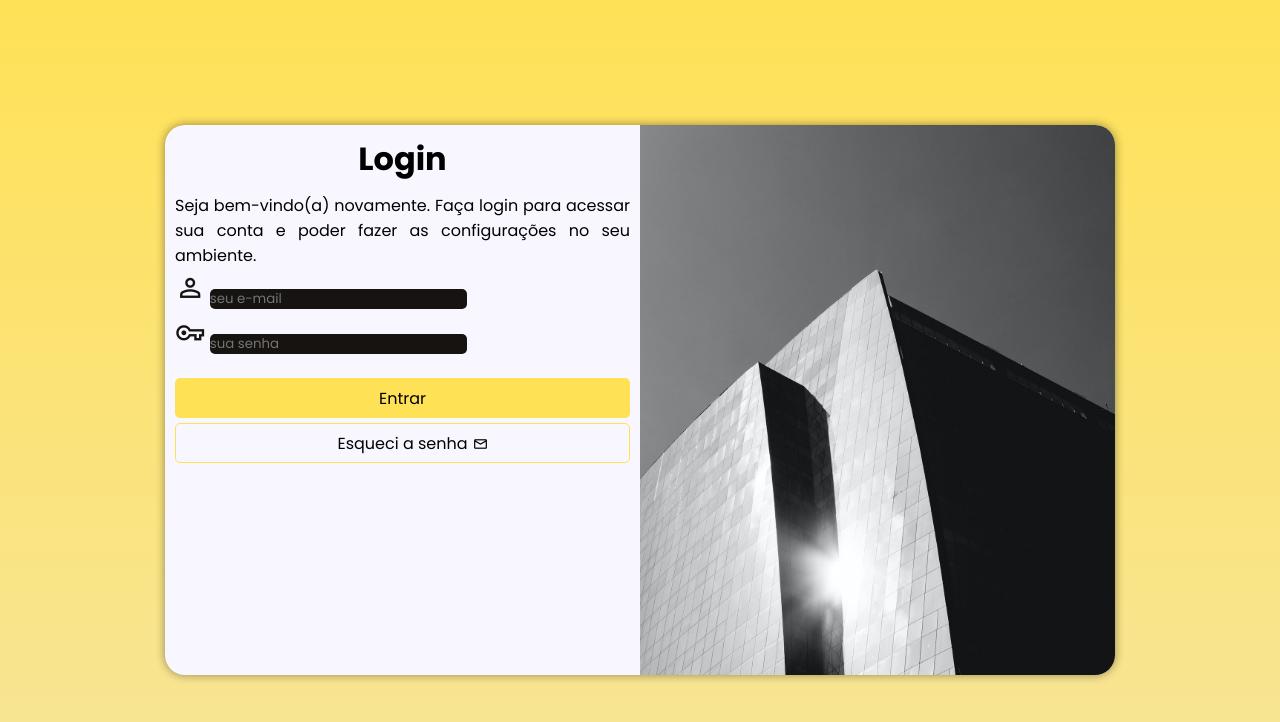
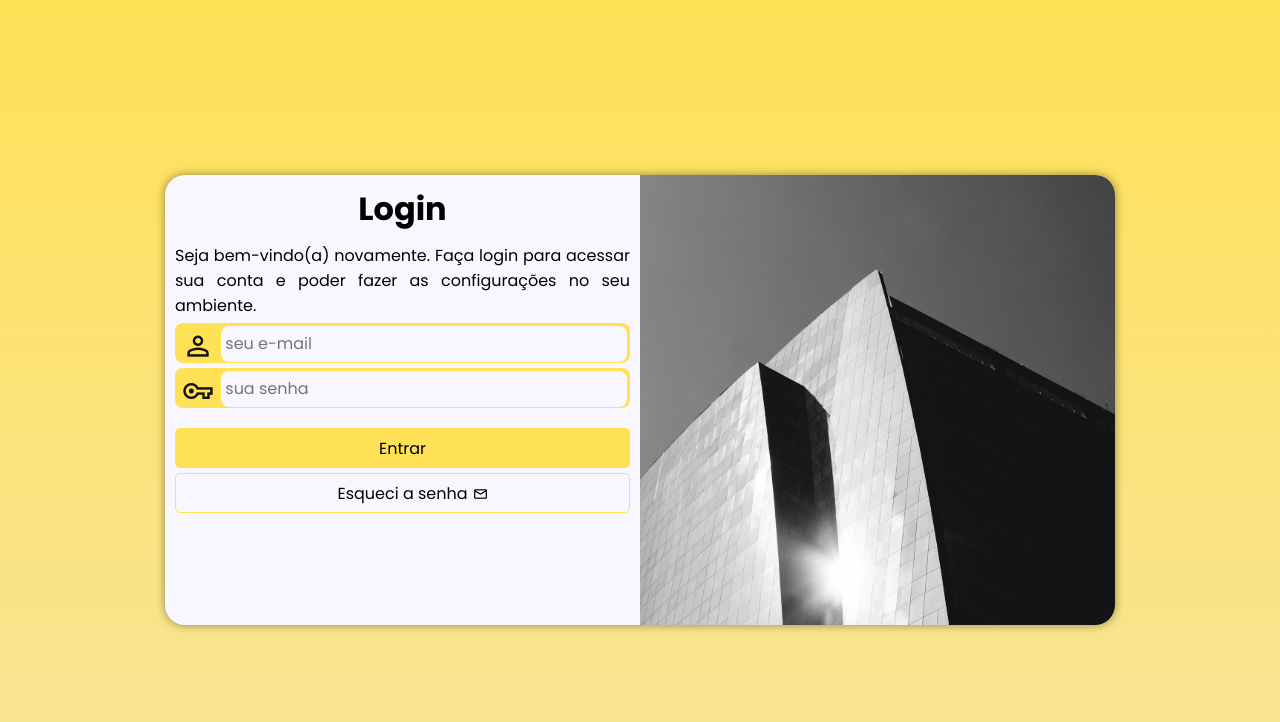
Before and after one commit to fernandofertz/projeto-login, a plain HTML site: page index.html in a window 1280 px wide. Drawn offline with nearby package versions, Linux system fonts and the light colour scheme.

Commit message:
Finalização do projeto

```diff
--- a/estilos/media-query.css
+++ b/estilos/media-query.css
@@ -17,7 +17,7 @@
 
 */
 
-@media screen and (min-width: 768px) and (max-width: 1200px) {
+@media screen and (min-width: 768px) and (max-width: 1280px) {
 
     body {
         background-image: linear-gradient(to bottom, #FFe156, #f7e599);
@@ -26,19 +26,20 @@
 
     section#login {
         width: 80vw;
+        height: 400px;
 
     }
 
     section#login > div#imagem {
         float: left;
-        width: 30%;
+        width: 40%;
         height: 100%;
 
     }
 
     section#login > div#formulario {
         float: right;
-        width: 70%;
+        width: 60%;
         height: 100%;
 
     }
@@ -54,7 +55,7 @@
 
 }
 
-@media screen and (min-width: 1200px){
+@media screen and (min-width: 1280px){
 
     body {
         background-image: linear-gradient(to bottom, #FFe156, #f7e599);
@@ -64,6 +65,7 @@
 
     section#login {
         width: 950px;
+        height: 450px;
     }
 
     section#login > div#imagem {
--- a/estilos/style.css
+++ b/estilos/style.css
@@ -34,7 +34,6 @@ section#login {
     position: absolute;
     top: 50%;
     left: 50%;
-    transform: translate(-50%, -50%);
     overflow: hidden;
 
 
@@ -44,6 +43,7 @@ section#login {
     border-radius: 20px;
     box-shadow: 0px 0px 10px rgba(0, 0, 0, 0.425);
 
+    transform: translate(-50%, -50%);
     transition: width .2s, height .3s;
     transition-timing-function: ease;
 }
@@ -75,6 +75,53 @@ div#formulario > p {
 
 }
 
+
+form > div.campo {
+
+    background-color: #FFe156;
+    border: 2px solid #FFe156;
+    display: block;
+    width: 100%;
+    height: 40px;
+    margin: 5px 0px;
+    border-radius: 8px;
+}
+
+
+div.campo > label {
+    display: none;
+}
+
+div.campo > span {
+
+    color: #161310;
+    font-size: 2em;
+    width: 40px;
+    padding: 5px;
+}
+
+div.campo > input {
+    background-color: #F8F7FF;
+    font-size: 1em;
+    width: calc(100% - 45px );
+    height: 100%;
+    border: none;
+    border-radius: 8px;
+    padding: 4px;
+    transform: translateY(-13px);
+
+}
+
+div.campo > input:focus {
+    border: none;
+    border-style: none;
+}
+
+div.campo > input:focus-within {
+    background-color: #fce788;
+    border: none;
+}
+
 form > input[type=submit] {
     display: block;
     font-size: 1em;
@@ -87,32 +134,6 @@ form > input[type=submit] {
     margin-top: 20px;
 
 }
-
-form > div.campo {
-
-    display: block;
-    width: 100%;
-    height: 40px;
-    margin: 5px 0px;
-    border-radius: 5px;
-}
-
-div.campo > span {
-    font-size: 1.9em;
-    color: #161310;
-}
-
-div.campo > input[type='email'], input[type='password'] {
-    border: none;
-    background-color: #161310;
-    border-radius: 5px;
-
-}
-
-div.campo > label {
-    display: none;
-}
-
 
 form > input[type=submit]:hover {
     background-color: #fcff56;
```
